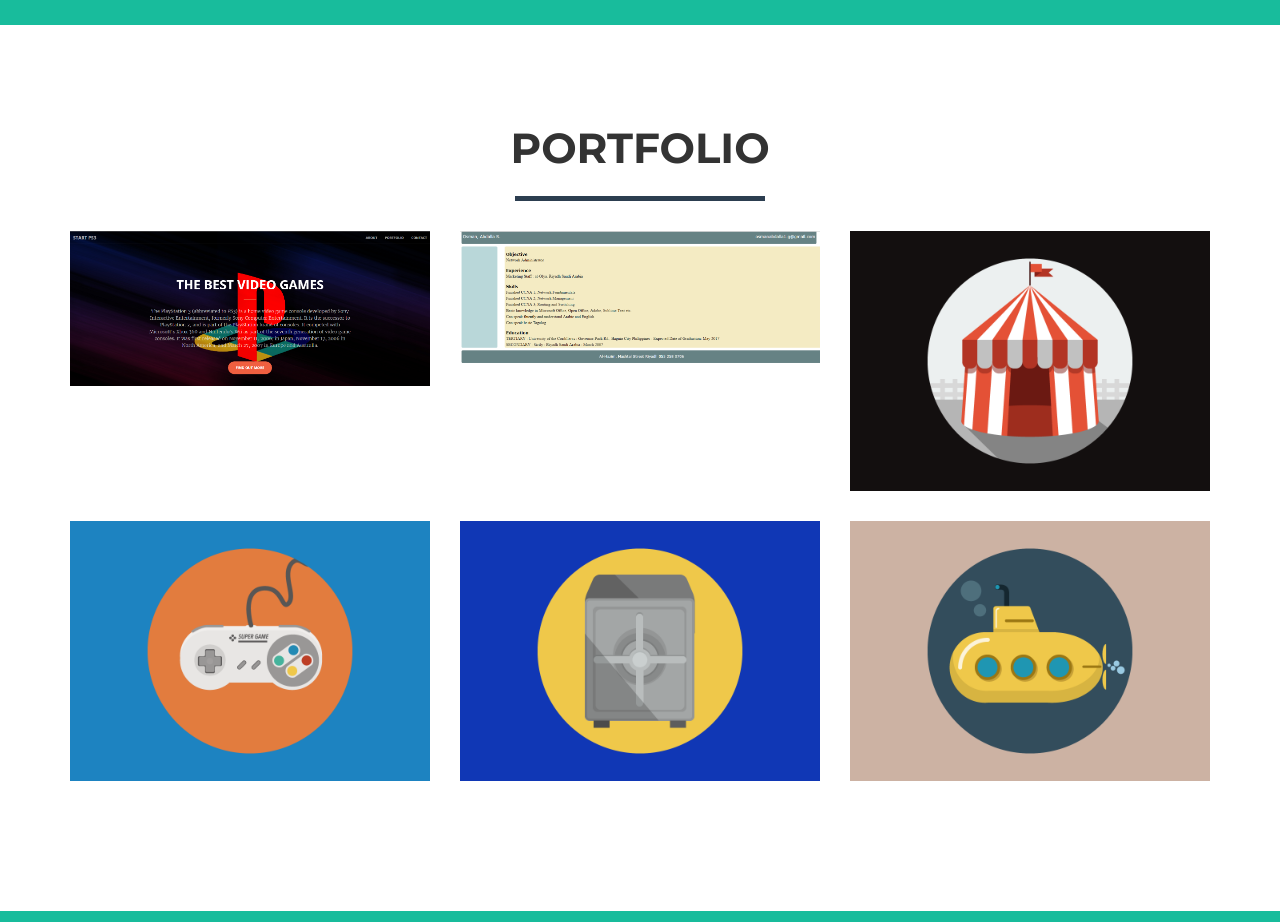
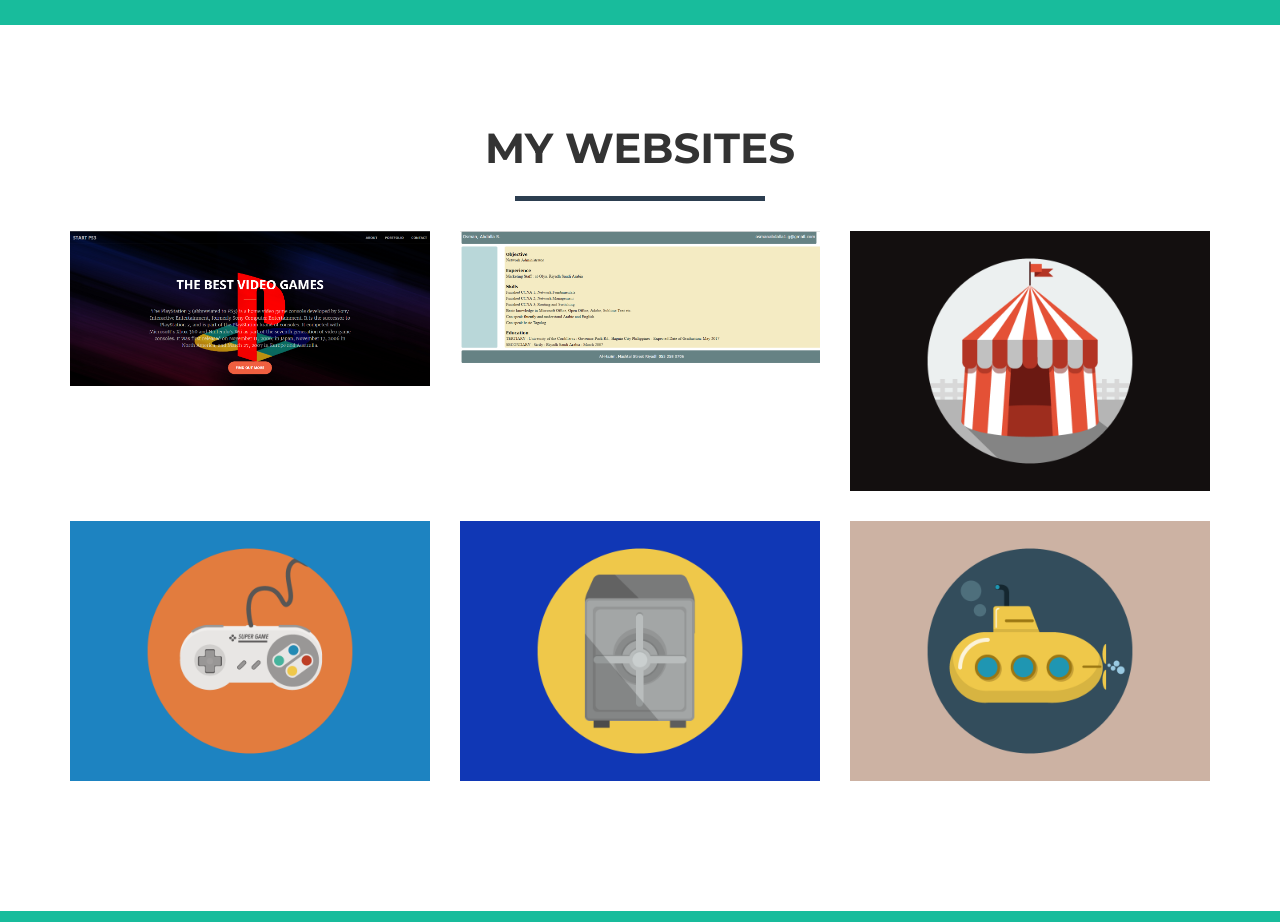
Before and after one commit to osmanabdalla-0/osmanabdallas, a website: page index.html in a window 1280 px wide. Shown: the part 940-1862 px from the top of the page. Drawn offline with nearby package versions, Linux system fonts and the light colour scheme.

Commit message:
Update index.html

```diff
--- a/index.html
+++ b/index.html
@@ -87,7 +87,7 @@
         <div class="container">
             <div class="row">
                 <div class="col-lg-12 text-center">
-                    <h2>Portfolio</h2>
+                    <h2>My Websites</h2>
                     <hr class="star-primary">
                 </div>
             </div>
```
